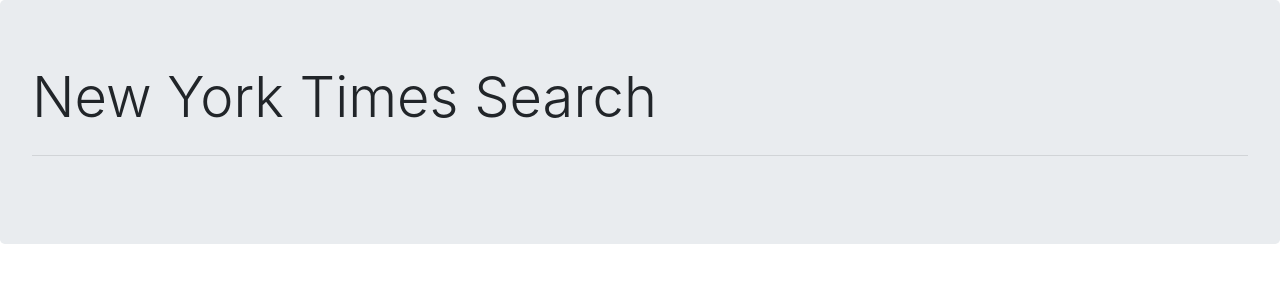
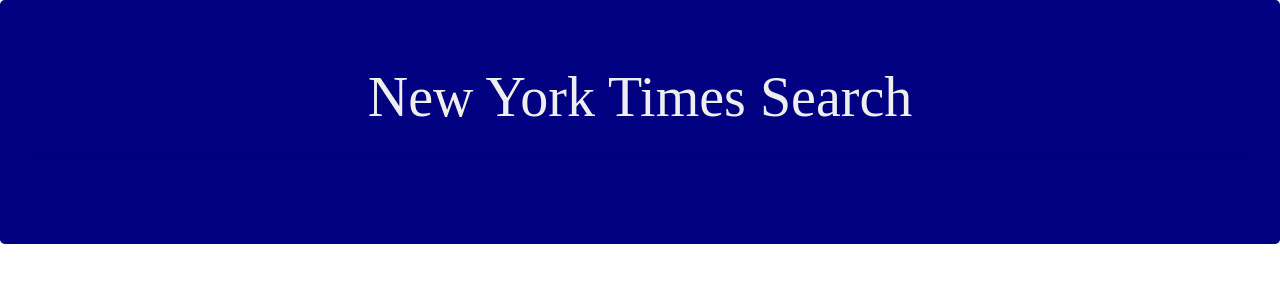
Before and after one commit to katjones23/NYTSearch, a plain HTML site: page index.html in a window 1280 px wide. Drawn offline with nearby package versions, Linux system fonts and the light colour scheme.

Commit message:
added styling to jumbotron

```diff
--- a/index.html
+++ b/index.html
@@ -8,9 +8,10 @@
 
     <!-- Bootstrap CSS -->
     <link rel="stylesheet" href="https://stackpath.bootstrapcdn.com/bootstrap/4.3.1/css/bootstrap.min.css" integrity="sha384-ggOyR0iXCbMQv3Xipma34MD+dH/1fQ784/j6cY/iJTQUOhcWr7x9JvoRxT2MZw1T" crossorigin="anonymous">
-  </head>
+    <link rel="stylesheet" href="./style.css"></link>
+</head>
   <body>
-    <div class="jumbotron">
+    <div class="jumbotron justify-content-center">
         <h1 class="display-4">New York Times Search</h1>
         <hr class="my-4">
       </div>
--- a/style.css
+++ b/style.css
@@ -0,0 +1,7 @@
+.jumbotron {
+    background-color: navy;
+    color: #eeeeee;
+    text-align: center;
+    font-weight: bolder;
+    font-family: 'Times New Roman', Times, serif;
+}
```
